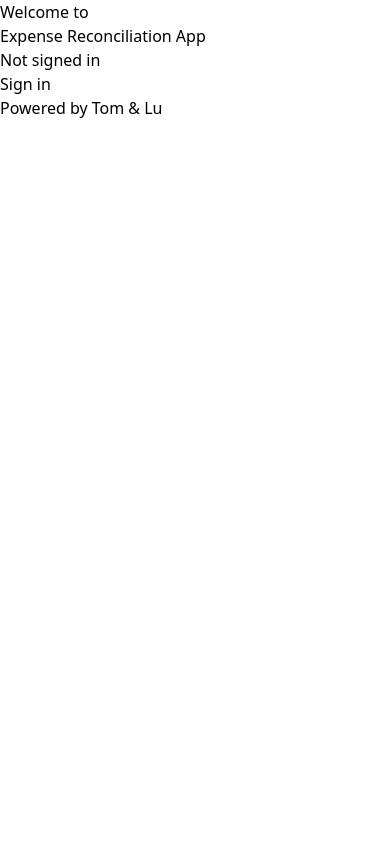
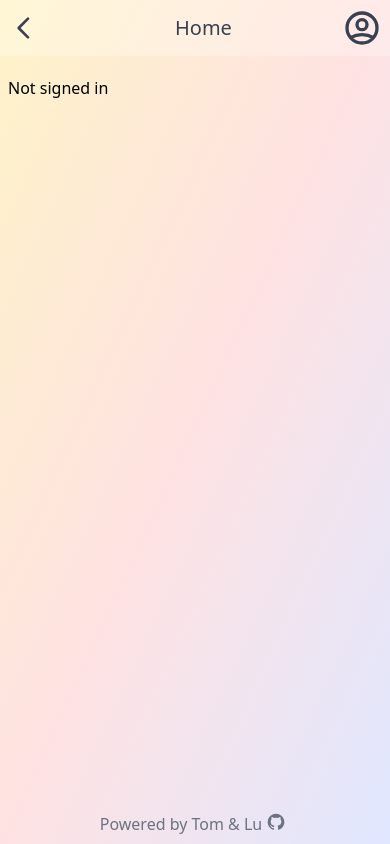
Before and after one commit to lucas3359/expense-reconciliation, a Next.js app: page / in a window 390 px wide. Built offline with nearby package versions, Linux system fonts and the light colour scheme; no server answers.

Commit message:
Create new styling using Tailwind

```diff
--- /dev/null
+++ b/components/Card.tsx
@@ -0,0 +1,21 @@
+import Link from 'next/link'
+import React from 'react'
+
+const Card = ({ title, children, link }: { title: string; children: any; link?: string }) => {
+  const renderChild = () => {
+    return (
+      <div className={`rounded-md px-2 py-2 mx-2 shadow-lg bg-gray-50 bg-opacity-75 ${link ? 'cursor-pointer' : ''}`}>
+        <div className='mx-2 pt-4 text-lg font-semibold text-gray-800'>{title}</div>
+        <div className='mx-2 py-2 text-justify text-gray-500'>{children}</div>
+      </div>
+    )
+  }
+
+  if (link) {
+    return <Link href={link}>{renderChild()}</Link>
+  } else {
+    return <>{renderChild()}</>
+  }
+}
+
+export default Card
--- /dev/null
+++ b/components/Footer.tsx
@@ -0,0 +1,15 @@
+import React from 'react'
+import Icon from './Icon'
+
+const Footer = () => {
+  return (
+    <footer className='flex flex-col items-center justify-between p-2'>
+      <a className='flex text-gray-500' href='https://github.com/lucas3359/expense-reconciliation' target='_blank'>
+        <span>Powered by Tom &amp; Lu</span>
+        <Icon icon='github' />
+      </a>
+    </footer>
+  )
+}
+
+export default Footer
--- /dev/null
+++ b/components/Header.tsx
@@ -0,0 +1,31 @@
+import { useSession } from 'next-auth/client'
+import Link from 'next/link'
+import React from 'react'
+import Icon from './Icon'
+
+const Header = () => {
+  const [session, loading] = useSession()
+
+  return (
+    <header className='text-gray-700 bg-white bg-opacity-25 w-full flex h-14 py-2 px-2'>
+      <div className='flex-1'>
+        <Link href='/'>
+          <svg
+            xmlns='http://www.w3.org/2000/svg'
+            className={'h-8 w-8 my-1 cursor-pointer'}
+            fill='none'
+            viewBox='0 0 24 24'
+            stroke='currentColor'>
+            <path strokeLinecap='round' strokeLinejoin='round' strokeWidth={2} d='M15 19l-7-7 7-7' />
+          </svg>
+        </Link>
+      </div>
+      <div className='flex-1 items-center justify-center leading-10 text-xl'>Home</div>
+      <div className={`flex-initial ${session && session.user ? 'text-blue-600' : ''}`}>
+        <Icon icon='profile' classes='h-10 w-10' />
+      </div>
+    </header>
+  )
+}
+
+export default Header
--- /dev/null
+++ b/components/Icon.tsx
@@ -0,0 +1,66 @@
+import React from 'react'
+
+const Icon = (props: any) => {
+  const icon = props.icon
+  const classes = props.classes
+
+  switch (icon) {
+    case 'left':
+      return (
+        <svg
+          xmlns='http://www.w3.org/2000/svg'
+          className={`${classes ? classes : 'h-6 w-6'}`}
+          fill='none'
+          viewBox='0 0 24 24'
+          stroke='currentColor'>
+          <path strokeLinecap='round' strokeLinejoin='round' strokeWidth={2} d='M15 19l-7-7 7-7' />
+        </svg>
+      )
+    case 'github':
+      return (
+        <svg
+          className={`${classes ? classes : 'w-5 h-5 mx-1'} fill-current`}
+          viewBox='0 0 24 24'
+          fill='none'
+          xmlns='http://www.w3.org/2000/svg'>
+          <path d='M12.026 2C7.13295 1.99937 2.96183 5.54799 2.17842 10.3779C1.395 15.2079 4.23061 19.893 8.87302 21.439C9.37302 21.529 9.55202 21.222 9.55202 20.958C9.55202 20.721 9.54402 20.093 9.54102 19.258C6.76602 19.858 6.18002 17.92 6.18002 17.92C5.99733 17.317 5.60459 16.7993 5.07302 16.461C4.17302 15.842 5.14202 15.856 5.14202 15.856C5.78269 15.9438 6.34657 16.3235 6.66902 16.884C6.94195 17.3803 7.40177 17.747 7.94632 17.9026C8.49087 18.0583 9.07503 17.99 9.56902 17.713C9.61544 17.207 9.84055 16.7341 10.204 16.379C7.99002 16.128 5.66202 15.272 5.66202 11.449C5.64973 10.4602 6.01691 9.5043 6.68802 8.778C6.38437 7.91731 6.42013 6.97325 6.78802 6.138C6.78802 6.138 7.62502 5.869 9.53002 7.159C11.1639 6.71101 12.8882 6.71101 14.522 7.159C16.428 5.868 17.264 6.138 17.264 6.138C17.6336 6.97286 17.6694 7.91757 17.364 8.778C18.0376 9.50423 18.4045 10.4626 18.388 11.453C18.388 15.286 16.058 16.128 13.836 16.375C14.3153 16.8651 14.5612 17.5373 14.511 18.221C14.511 19.555 14.499 20.631 14.499 20.958C14.499 21.225 14.677 21.535 15.186 21.437C19.8265 19.8884 22.6591 15.203 21.874 10.3743C21.089 5.54565 16.9181 1.99888 12.026 2Z'></path>
+        </svg>
+      )
+    case 'dots':
+      return (
+        <svg
+          xmlns='http://www.w3.org/2000/svg'
+          className={`${classes ? classes : 'h-6 w-6'} fill-current`}
+          fill='none'
+          viewBox='0 0 24 24'
+          stroke='currentColor'>
+          <path
+            strokeLinecap='round'
+            strokeLinejoin='round'
+            strokeWidth={2}
+            d='M12 5v.01M12 12v.01M12 19v.01M12 6a1 1 0 110-2 1 1 0 010 2zm0 7a1 1 0 110-2 1 1 0 010 2zm0 7a1 1 0 110-2 1 1 0 010 2z'
+          />
+        </svg>
+      )
+    case 'profile':
+      return (
+        <svg
+          xmlns='http://www.w3.org/2000/svg'
+          className={`${classes ? classes : 'h-6 w-6'}`}
+          fill='none'
+          viewBox='0 0 24 24'
+          stroke='currentColor'>
+          <path
+            strokeLinecap='round'
+            strokeLinejoin='round'
+            strokeWidth={2}
+            d='M5.121 17.804A13.937 13.937 0 0112 16c2.5 0 4.847.655 6.879 1.804M15 10a3 3 0 11-6 0 3 3 0 016 0zm6 2a9 9 0 11-18 0 9 9 0 0118 0z'
+          />
+        </svg>
+      )
+    default:
+      return <></>
+  }
+}
+
+export default Icon
--- /dev/null
+++ b/components/Layout.tsx
@@ -0,0 +1,17 @@
+import React from 'react'
+import Footer from './Footer'
+import Header from './Header'
+
+const Layout = ({ children }) => {
+  return (
+    <body className='bg-gradient-to-tl bg-gradient-to-r from-indigo-100 via-red-100 to-yellow-100'>
+      <div className='flex flex-col min-h-screen'>
+        <Header />
+        <main className='container mx-auto py-5 px-2 flex-grow'>{children}</main>
+        <Footer />
+      </div>
+    </body>
+  )
+}
+
+export default Layout
--- a/pages/index.tsx
+++ b/pages/index.tsx
@@ -1,79 +1,44 @@
 import Head from 'next/head'
-import Link from 'next/link'
 import { signIn, signOut, useSession } from 'next-auth/client'
 import UploadFile from '../components/uploadFile'
+import Card from '../components/Card'
+import Layout from '../components/Layout'
 
 export default function Home({}) {
   const [session, loading] = useSession()
 
   return (
-    <div className='ui container'>
+    <Layout>
       <Head>
-        <title>Create Next App</title>
+        <title>Expenses Reconciliation</title>
         <meta name='description' content='Generated by create next app' />
         <link rel='icon' href='/favicon.ico' />
       </Head>
 
-      <main className='ui header'>
-        <h1 className='ui title'>
-          Welcome to
-          <br />
-          <Link href='/list'>Expense Reconciliation App</Link>
-        </h1>
-        <div className='right menu'></div>
       {!session && (
         <>
           Not signed in <br />
-            <button onClick={() => signIn()}>Sign in</button>
         </>
       )}
       {session && (
-          <>
-            Signed in as {session.user.email} <br />
-            <button onClick={() => signOut()}>Sign out</button>
-            <div>
-              <p className='ui header'>
-                Get started by uploading files <UploadFile />
-                <code className='ui code'>Upload</code>
-              </p>
+        <div className='grid grid-cols-1 md:grid-cols-2 lg:grid-cols:3 px-5 md:gap-3 gap-y-7'>
+          <Card title='Upload'>
+            <p>Get started by uploading files</p>
+          </Card>
 
-              <div className='grid'>
-                <Link href='/list'>
-                  <div className='ui card'>
-                    <div className='content'>
-                      <h2>Reconcile Page &rarr;</h2>
+          <Card title='Reconcile Page' link='/list'>
             <p>Go through each transaction to do the splitting</p>
+          </Card>
+
+          <Card title='Category Page'>
+            <p>Group transactions into set groups</p>
+          </Card>
+
+          <Card title='Dashboard page'>
+            <p>Discover the past spending on different categories </p>
+          </Card>
         </div>
-                  </div>
-                </Link>
-
-                <a href='https://nextjs.org/learn' className='ui card'>
-                  <h2>Category Page &rarr;</h2>
-                  <p>Group transactions into set groups</p>
-                  <br />
-                  <br />
-                </a>
-
-                <a
-                  href='https://github.com/vercel/next.js/tree/master/examples'
-                  className='ui card'>
-                  <h2>Dashboard Page &rarr;</h2>
-                  <p>Discover the past spent on different categories </p>
-                </a>
-              </div>
-            </div>
-          </>
       )}
-      </main>
-
-      <footer className='ui footer'>
-        <a
-          href='https://vercel.com?utm_source=create-next-app&utm_medium=default-template&utm_campaign=create-next-app'
-          target='_blank'
-          rel='noopener noreferrer'>
-          Powered by Tom & Lu
-        </a>
-      </footer>
-    </div>
+    </Layout>
   )
 }
--- a/pages/list.tsx
+++ b/pages/list.tsx
@@ -1,7 +1,9 @@
 import { transactions } from '@prisma/client'
 import useSWR from 'swr'
 import Transaction from '../components/transaction'
-import { signIn, signOut, useSession } from 'next-auth/client'
+import { useSession } from 'next-auth/client'
+import React from 'react'
+import Layout from '../components/Layout'
 
 export default function List() {
   const { data, error } = useSWR('/api/transactions')
@@ -19,10 +21,14 @@ export default function List() {
     })
   }
   if (!session) {
-    return <div>Not signed in</div>
+    return (
+      <Layout>
+        <div>Not signed in</div>
+      </Layout>
+    )
   } else {
     return (
-      <div className='ui container'>
+      <Layout>
         <h1>Transaction List</h1>
 
         <table id='table' className='ui celled table'>
@@ -33,7 +39,7 @@ export default function List() {
           </thead>
           <tbody>{renderedList()}</tbody>
         </table>
-      </div>
+      </Layout>
     )
   }
 }
--- a/pages/upload.tsx
+++ b/pages/upload.tsx
@@ -1,3 +1,10 @@
+import React from 'react'
+import Layout from '../components/Layout'
+
 export default function Upload() {
-  return <div>Upload</div>
+  return (
+    <Layout>
+      <div>Upload</div>
+    </Layout>
+  )
 }
```
Lines whose indentation alone changed are shown as unchanged.
